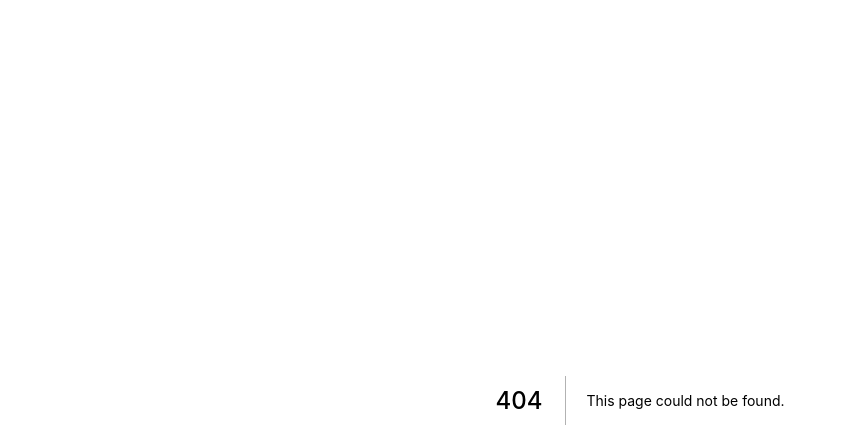
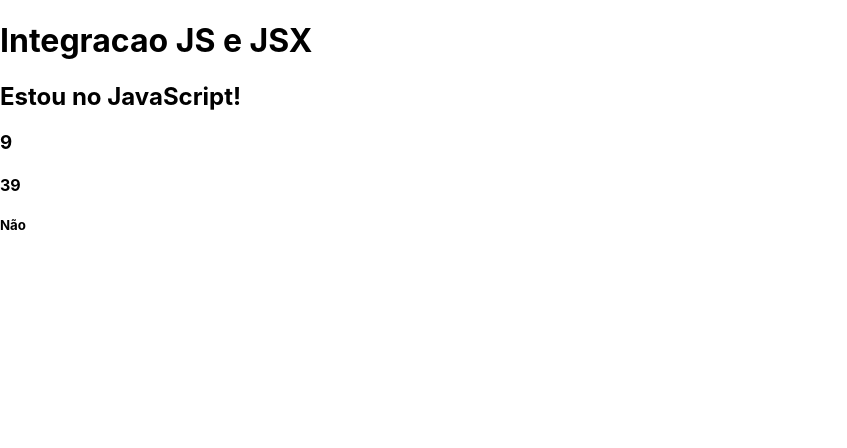
Before and after one commit to marcelolinck/exercicios, a Next.js app: page /basicos/jsx4 in a window 1280 px wide. Before the commit this address had no page. Shown: the top 448 px of the page, without its empty margins (0-847 px from the left). Built offline with nearby package versions, Linux system fonts and the light colour scheme.

Commit message:
Aula 15- Integrando constantes ao jsx

```diff
--- /dev/null
+++ b/pages/basicos/jsx4.jsx
@@ -0,0 +1,19 @@
+export default function jsx4(){
+    const subtitulo = "Estou no JavaScript!"
+    return(
+        <div>
+            <h1>Integracao JS e JSX</h1>
+            <h2>{subtitulo}</h2>
+            <h3>{3*3}</h3>
+            <h4>{Math.max(13,39)}</h4>
+            <h5>{entre(30,1,10)}</h5>
+        </div>
+    )
+}
+function entre(valor, min, max){
+    if(valor >= min && valor <= max){
+        return "Sim"
+    }else{
+        return "Não"
+    }
+}
```
Also changed, not shown: pages/basicos/jsx1.jsx (renamed from pages/basicos/jsx1.js), pages/basicos/jsx2.jsx (renamed from pages/basicos/jsx2.js), pages/basicos/primeiro.jsx (renamed from pages/basicos/primeiro.js), pages/index.jsx (renamed from pages/index.js).
